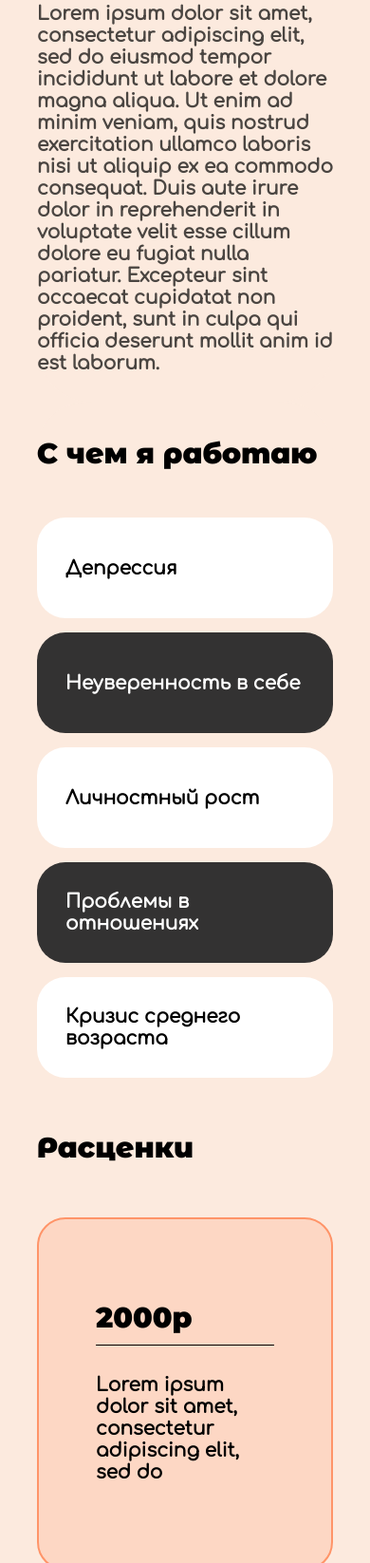
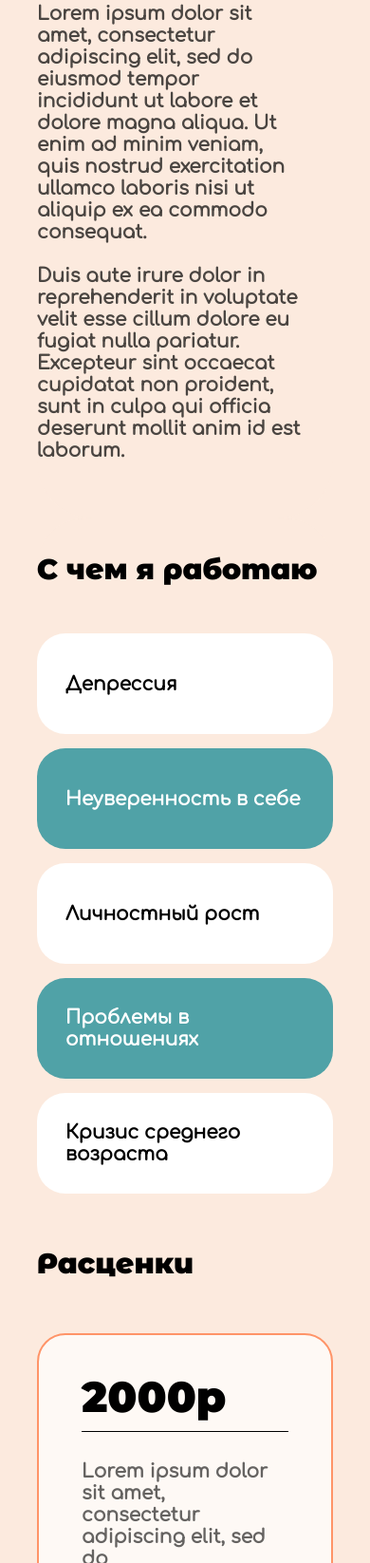
Before and after one commit to phychology-forme10/phychology-forme10.github.io, a plain HTML site: page index.html in a window 390 px wide. Shown: the part 979-2625 px from the top of the page at 95% size. Drawn offline with Linux system fonts and the light colour scheme.

Commit message:
Add files via upload

```diff
--- a/index.html
+++ b/index.html
@@ -45,12 +45,15 @@
 
         <div class="second_one">
             <div class="image_div">
-                <img src="./images/seethegood.png" alt="">
+                <img class="fir" src="./images/seethegood.png" alt="">
             </div>
             <div class="left">
                 <h1>Обо мне</h1>
-                <h2 class="h2_margin">Lorem ipsum dolor sit amet, consectetur adipiscing elit, sed do eiusmod tempor incididunt ut labore et dolore magna aliqua. Ut enim ad minim veniam, quis nostrud exercitation ullamco laboris nisi ut aliquip ex ea commodo consequat. Duis aute irure dolor in reprehenderit in voluptate velit esse cillum dolore eu fugiat nulla pariatur. Excepteur sint occaecat cupidatat non proident, sunt in culpa qui officia deserunt mollit anim id est laborum.</h2>
+                <h2 class="h2_margin">Lorem ipsum dolor sit amet, consectetur adipiscing elit, sed do eiusmod tempor incididunt ut labore et dolore magna aliqua. Ut enim ad minim veniam, quis nostrud exercitation ullamco laboris nisi ut aliquip ex ea commodo consequat. <br><br> Duis aute irure dolor in reprehenderit in voluptate velit esse cillum dolore eu fugiat nulla pariatur. Excepteur sint occaecat cupidatat non proident, sunt in culpa qui officia deserunt mollit anim id est laborum.</h2>
             </div>
+            <!-- <div class="image_div">
+                <img class="sec" src="./images/seethegood.png" alt="">
+            </div> -->
         </div>
 
         <div class="grid_one">
@@ -59,25 +62,27 @@
             <div  id="one" class="grid_block last"></div>
             <div class="grid_block mobile_black  grid_hover"><h2>Неуверенность в себе</h2></div>
             <div class="grid_block mobile_white black  grid_hover"><h2>Личностный рост</h2></div>
-            <div class="grid_block black  grid_hover"><h2>Проблемы в отношениях</h2></div>
+            <div class="grid_block mobile_black black  grid_hover"><h2>Проблемы в отношениях</h2></div>
             <div class="grid_block  grid_hover"><h2>Кризис среднего возраста</h2></div>
         </div>
 
         <h1>Расценки</h1>
         <div class="cards">
-            <div class="card">
+            <div class="card card_one">
                 <h1>2000p</h1>
                 <hr class="line_card">
+                <h2>Lorem ipsum dolor sit amet, consectetur adipiscing elit, sed do</h2> <br>
                 <h2>Lorem ipsum dolor sit amet, consectetur adipiscing elit, sed do</h2>
             </div>
 
-            <div class="card">
+            <div class="card card_two">
                 <h1>2000p</h1>
                 <hr class="line_card">
+                <!-- <div class="line_card">____________________</div> -->
                 <h2>Lorem ipsum dolor sit amet, consectetur adipiscing elit, sed do</h2>
             </div>
 
-            <div class="card">
+            <div class="card card_three">
                 <h1>2000p</h1>
                 <hr class="line_card">
                 <h2>Lorem ipsum dolor sit amet, consectetur adipiscing elit, sed do</h2>
@@ -103,7 +108,7 @@
             <div class="icons">
                 <img class="icon" src="./images/icons/vk-32.png" alt="">
                 <img class="icon" src="./images/icons/telegram-32.png" alt="">
-                <img class="icon" src="./images/icons/whatsapp-32.png" alt="">
+                <a href="#"><img class="icon" src="./images/icons/whatsapp-32.svg" alt=""></a>
             </div>
             <h2>Made by <a href="#">Rishat</a></h2>
         </div>
--- a/style.css
+++ b/style.css
@@ -41,12 +41,16 @@ ul {
 
 li {
     padding-right: 30px;
+    transition: .3s;
+
 }
 
 li:hover{
-    color: #FF9468;
+    color: #A64F2C;
     /* color: #FF9468; */
     cursor: pointer;
+    transition: .3s;
+
 }
 
 .block {
@@ -115,14 +119,16 @@ h2.button {
     color: #FF9468;
     border: 2px solid #FF9468;
     box-sizing: border-box;
+    transition: .3s;
+
 }
 
 h2.button:hover {
     background-color: #FF9468;
     color: #fff;
     box-shadow: none;
+    transition: .3s;
 }
-
 
 @media only screen and (min-width: 1481px) {
     .first_one h1 {
@@ -182,32 +188,38 @@ h2.button:hover {
 
 .second_one {
     display: flex;
-    justify-content: space-between;
+    /* justify-content: space-between; */
     align-items: center;
-
-    padding: 60px;
+    padding: 30px;
     box-sizing: border-box;
-    background-color: #F6FAFB;
+    background-color: #fffaf6;
+    border: 2px solid #333232;
     border-radius: 60px;
 }
 
 .second_one .left {
-    width: 60%;
-    margin-right: 0;
+    width: 80%;
+    /* width: 60%; */
+    margin-right: 30px;
     margin-left: 60px;
 }
 
 
-.second_one img{
+.second_one img.fir{
     width: 100%;
     object-fit: cover;
     height: 400px;
     border-radius: 30px;
 }
 
+.second_one img.sec {
+    display: none;
+}
+
+
 @media only screen and (min-width: 1284px) {
     .second_one img {
-        height: 300px;
+        height: 400px;
         width: 100%;
     }
 
@@ -224,19 +236,29 @@ h2.button:hover {
     }
 
     .second_one {
+        border: none;
         padding: 0;
+        padding-bottom: 60px;
         background-color: #FCEADE;
     }
 }
 
 @media only screen and (max-width: 850px) {
-    .second_one img {
+    .second_one img.fir {
         display: none;
+    }
+
+    .second_one img.sec {
+        display: block;
+        width: 100%;
     }
 
     .second_one {
         padding: 0;
+        padding-bottom: 30px;
         background-color: #FCEADE;
+
+        display: flex;
     }
 
     .second_one .left {
@@ -272,6 +294,7 @@ h2.button:hover {
 
 
 .grid_block.black {
+    /* background-color: cadetblue; */
     background-color: #333232;
     color: white;
 }
@@ -320,13 +343,18 @@ h2.button:hover {
     }
 
     .mobile_black {
-        background-color: #333232;
+        background-color: #50A2A7;
+        /* background-color: #333232; */
         color: white;
     }
 
     .mobile_white.black {
         background-color: white;
         color: #000;
+    }
+
+    .mobile_black.black {
+        background-color: #50A2A7;
     }
 
     .colorless {
@@ -340,25 +368,59 @@ h2.button:hover {
 .cards {
     display: grid;
     grid-gap: 20px;
-    grid-template-columns: repeat(3, 1fr);
+    /* grid-template-columns: repeat(3, 1fr); */
     margin: 60px 0;
+    grid-template-columns: 1.25fr 1.75fr;
+    grid-template-rows: 1fr 1fr;
     box-sizing: border-box;
 }
 
+.card_one {
+    grid-row-start: 1;
+    grid-row-end: 3;
+    background-color: #333232;
+    border-color: black;
+}
+
+.card_one h1 {
+    font-size: 70px;
+    color: white;
+}
+
+.card_one h2 {
+    color: white;
+    opacity: 60%;
+}
+
+.card_one hr {
+    background-color: white;
+}
+
+.card_two, .card_three {
+    background-color: #FEF9F5;
+}
+
 .card {
-    background-color: #FDD7C4;
-    color: #000;
+    /* background-color: #FDD7C4; */
+    /* color: #000; */
     border-radius: 30px;
-    padding: 120px 60px;
+    /* padding: 120px 60px; */
+    padding: 60px 60px;
     box-sizing: border-box;
     border: 2px solid #FF9468;
+    transition: .3s;
 }
 
+
+/*
 .card:hover {
-    background-color: #FF9468;
-    color: #000;
+    background-color: #333232;
+    color: #FCEADE;
+    border-color: #333232;
     box-shadow: none;
-}
+    transition: .3s;
+
+} */
 
 .line_card {
     margin: 15px 0 30px;
@@ -370,13 +432,17 @@ h2.button:hover {
 
 @media only screen and (max-width: 1060px) {
     .card {
-        padding: 90px 30px;
+        padding: 45px 45px;
+    }
+
+    .card_one h1 {
+        font-size: 45px;
     }
 }
 
 @media only screen and (max-width: 850px) {
     .card {
-        padding: 120px 60px;
+        /* padding: 120px 60px; */
     }
 
     .cards{
@@ -386,15 +452,31 @@ h2.button:hover {
 
 @media only screen and (max-width: 700px) {
     .card {
-        padding: 90px 60px;
+        /* padding: 90px 60px; */
     }
 
     .cards{
         grid-template-columns: 1fr;
     }
+
+    .card_one {
+        background-color: #FEF9F5;
+    }
+
+    .card_one h1{
+        color: #000;
+    }
+
+    .card_one h2 {
+        color: #000;
+    }
+
+    .card_one hr {
+        background-color: #000;
+    }
 }
 
-@media only screen and (max-width: 380px) {
+/* @media only screen and (max-width: 380px) {
     .card {
         padding: 70px 35px;
     }
@@ -402,7 +484,11 @@ h2.button:hover {
     .cards{
         grid-template-columns: 1fr;
     }
-}
+
+    .card_one {
+        background-color: red;
+    }
+} */
 
 /* CONTACTS */
 .contacts {
@@ -465,6 +551,10 @@ input {
     padding-right: 30px;
 }
 
+a.icon:hover {
+    opacity: 10;
+}
+
 .icons_container h2 {
     color: grey;
     margin-top: 30px;
@@ -482,13 +572,13 @@ input {
 }
 
 .button.last_button {
-    border-color: aqua;
+    border-color: #50A2A7;
     color: white;
     background-color: #333232;
 }
 
 .button.last_button:hover{
-    background-color: aqua;
+    background-color: #50A2A7;
 
 }
 
```
Also changed, not shown: images/icons/whatsapp-32.svg (added), images/image 22.png (added).
